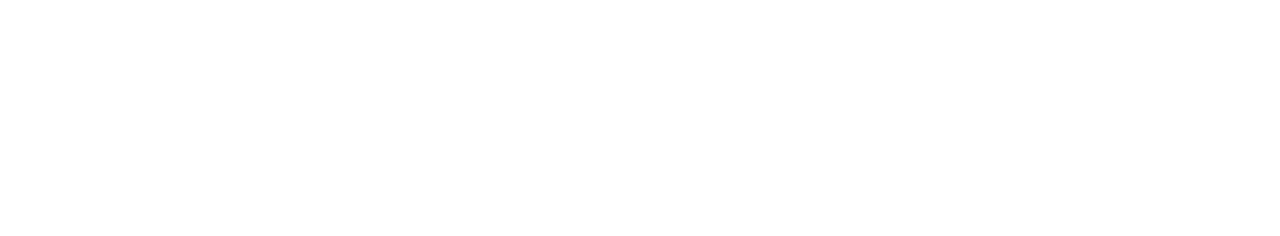
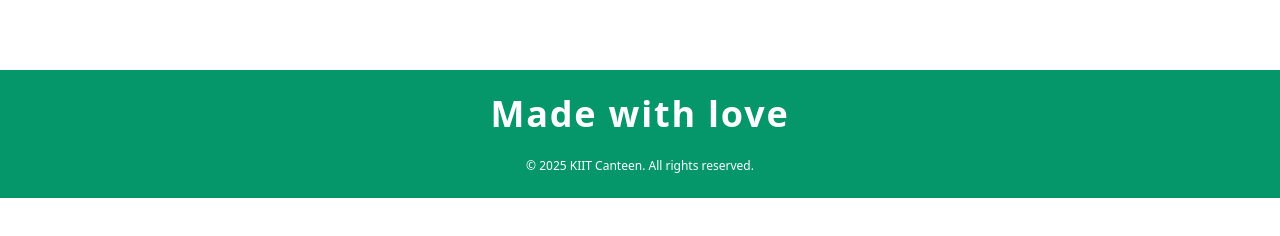
Before and after one commit to filedotclose/ONLINE-KAFE, a Next.js app: page /menu/1 in a window 1280 px wide. Shown: the part 416-652 px from the top of the page. Built offline with nearby package versions, Linux system fonts and the light colour scheme; no server answers.

Commit message:
final changes

```diff
--- /dev/null
+++ b/app/(auth)/layout.tsx
@@ -0,0 +1,18 @@
+//isme metadata title use kiya aur antialiased hai
+import "../globals.css";
+import type { ReactNode } from "react";
+
+export const metadata = {
+  title: "KIIT KAFE",
+  description: "Online canteen for KIIT students",
+};
+
+export default function RootLayout({ children }: { children: ReactNode }) {
+  return (
+    <html lang="en" className="scroll-smooth">
+      <body>
+        {children}
+        </body>
+    </html>
+  );
+}
--- a/app/layout.tsx
+++ b/app/layout.tsx
@@ -12,7 +12,15 @@
     <html lang="en" className="scroll-smooth">
       <body>
         {children}
-        </body>
+        <footer className="bg-emerald-600 text-white py-6 px-4 mt-32">
+          <div className="text-center text-4xl font-bold tracking-wider">
+            <p>Made with love</p>
+          </div>
+          <div className="mt-6 text-center text-xs">
+            © {new Date().getFullYear()} KIIT Canteen. All rights reserved.
+          </div>
+        </footer>
+      </body>
     </html>
   );
 }
--- a/app/menu/[category]/page.tsx
+++ b/app/menu/[category]/page.tsx
@@ -3,6 +3,7 @@
 import { useEffect, useState } from "react";
 import Navbar from "@/app/components/Navbar";
 import { useRouter } from "next/navigation";
+import { DiVim } from "react-icons/di";
 
 export default function Menu() {
   const { category } = useParams();
@@ -182,9 +183,12 @@
       </h1>
 
       {/* Menu Grid */}
+
       <div className="grid grid-cols-1 sm:grid-cols-2 lg:grid-cols-3 gap-8">
         {items.length > 0 ? (
-          items.map(item => (
+          items.map(item =>
+            item.available ? (
+            (
             <div
               key={item._id}
               className="bg-white rounded-xl shadow-lg overflow-hidden transform hover:scale-105 hover:shadow-2xl transition duration-300"
@@ -218,7 +222,12 @@
                 </div>
               </div>
             </div>
-          ))
+          )) : (
+              <div>
+                <p>Out of stock</p>
+              </div>
+          )
+        )
         ) : (
           <p className="text-center text-gray-500 col-span-full">
             No items found in this category.
--- a/types/globals.d.ts
+++ b/types/globals.d.ts
@@ -19,6 +19,7 @@
     name: string;
     price: number;
     description?: string;
+    available? : boolean;
   }
 
   interface CartItem {
```
